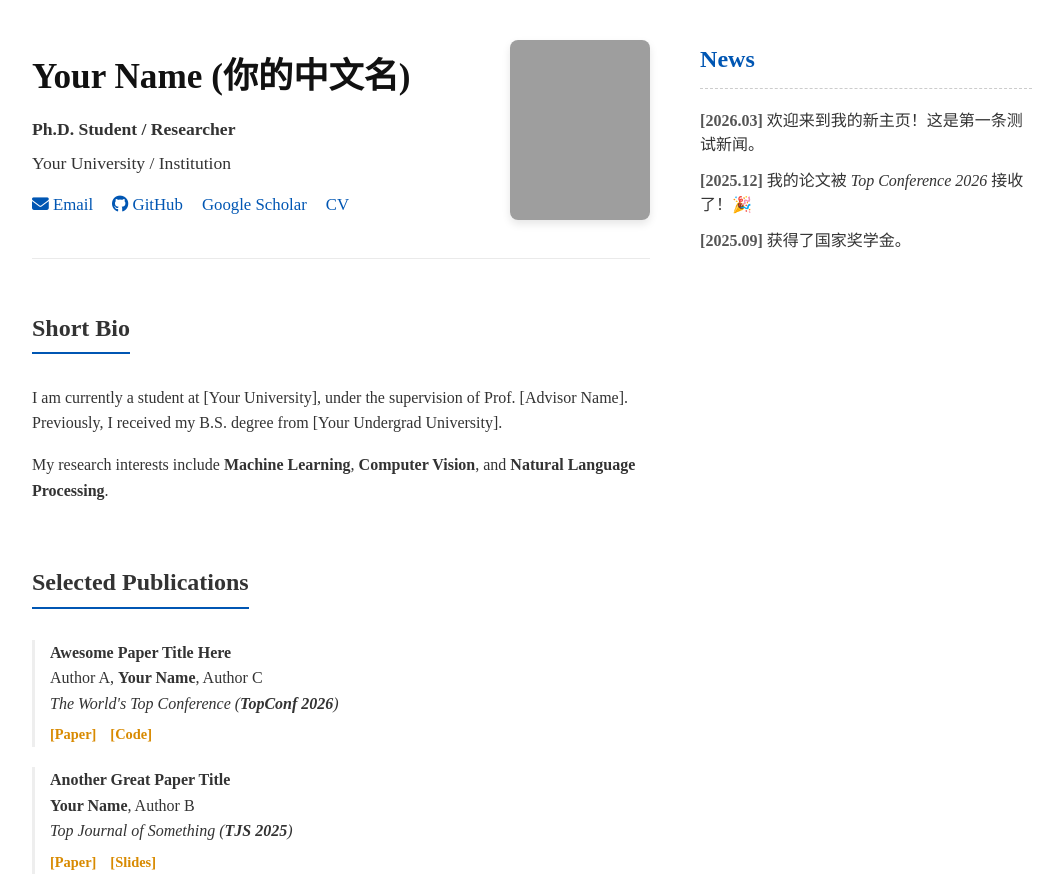
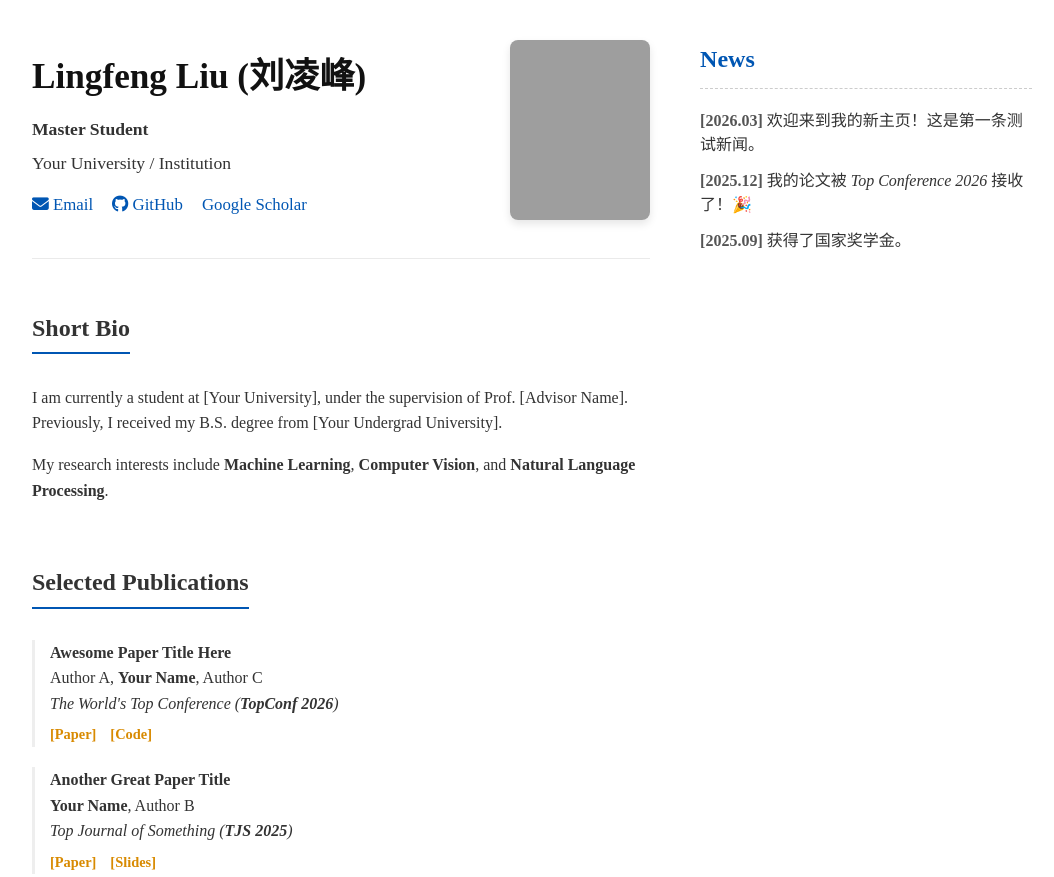
Before and after one commit to LingFeng-Liu-AI/LingFeng-Liu-AI.github.io, a plain HTML site: page index.html in a window 1280 px wide. Shown: the top 877 px of the page, without its empty margins (108-1162 px from the left). Drawn offline with Linux system fonts and the light colour scheme; grey boxes are pictures that could not be loaded; some icons are missing.

```diff
--- a/index.html
+++ b/index.html
@@ -3,7 +3,7 @@
 <head>
     <meta charset="UTF-8">
     <meta name="viewport" content="width=device-width, initial-scale=1.0">
-    <title>你的名字 - Homepage</title>
+    <title>Lingfeng Liu - Homepage</title>
 
     <link rel="stylesheet" href="https://cdnjs.cloudflare.com/ajax/libs/font-awesome/6.4.0/css/all.min.css">
     <link rel="stylesheet" href="https://cdn.jsdelivr.net/gh/jpswalsh/academicons@1/css/academicons.min.css">
@@ -16,15 +16,15 @@
         <div class="main-content">
             <div class="header">
                 <div class="bio">
-                    <h1>Your Name (你的中文名)</h1>
-                    <p><strong>Ph.D. Student / Researcher</strong></p>
+                    <h1>Lingfeng Liu (刘凌峰)</h1>
+                    <p><strong>Master Student</strong></p>
                     <p>Your University / Institution</p>
 
                     <div class="social-links">
                         <a href="mailto:your.email@example.com"><i class="fa fa-envelope"></i> Email</a>
                         <a href="https://github.com/yourusername"><i class="fab fa-github"></i> GitHub</a>
                         <a href="https://scholar.google.com/"><i class="ai ai-google-scholar-square"></i> Google Scholar</a>
-                        <a href="你的CV链接.pdf"><i class="ai ai-cv"></i> CV</a>
+                        <!-- <a href="你的CV链接.pdf"><i class="ai ai-cv"></i> CV</a> -->
                     </div>
                 </div>
                 <div class="photo">
```
Also changed, not shown: 1 other file.
